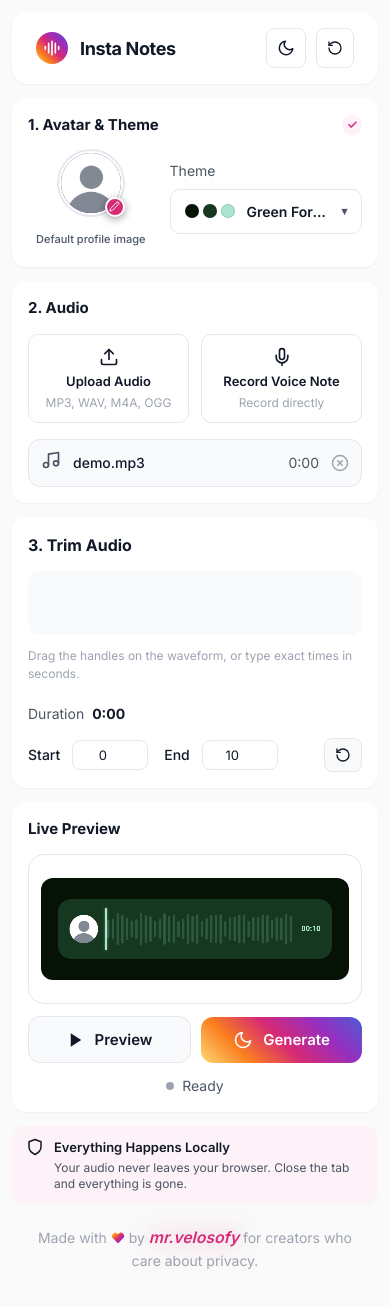
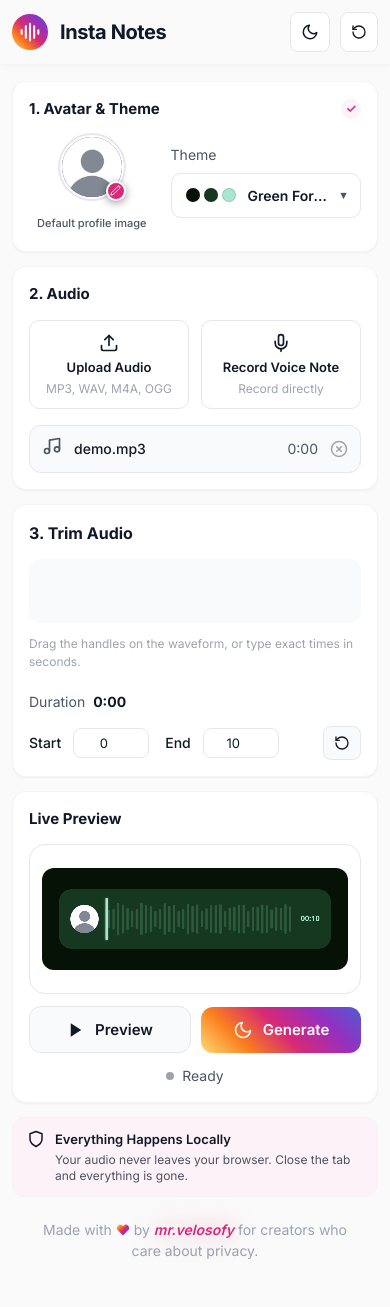
Before and after one commit to mr-velosofy/Insta-Notes, a FastAPI app: page /studio in a window 390 px wide. After the commit the page ends 1259 px from the top, so only its background shows below. Run offline with FastAPI, Linux system fonts and the light colour scheme.

Commit message:
Align studio header with landing, add card borders, refine landing header spacing
Studio:
- Make header full-width, sticky, and glass to match the landing page; wrap
  content in a centered .header-inner (max-width 1400, padding 16px 32px)
- Remove body top padding so the sticky header sits flush at top:0 and add a
  24px (16px mobile) gap between the header and the workspace sections
- Bump logo icon to 36px (20px svg) and logo text to 1.25rem to match landing
- Add 1px borders to every panel and the privacy-notice banner, consistent
  with landing feature cards

Landing:
- Center logo-group content and add 16px header-inner gap so the header
  matches the studio header; keep logo text at 20px on all breakpoints
- Add 4px margin between the logo icon and wordmark, and nudge the
  'by mr.velosofy' byline 2px down
- Add a 1px border to the note-card
- Add a <=340px media rule so the byline stays on one line on tiny phones

```diff
--- a/styles/studio.css
+++ b/styles/studio.css
@@ -46,7 +46,7 @@ body {
   line-height: 1.5;
   -webkit-font-smoothing: antialiased;
   -moz-osx-font-smoothing: grayscale;
-  padding: 24px;
+  padding: 0 24px 24px;
 }
 
 a { text-decoration: none; color: inherit; }
@@ -56,21 +56,34 @@ button { cursor: pointer; font-family: inherit; border: none; background: none;
 
 .app-container {
   max-width: 1400px;
-  margin: 0 auto;
+  margin: 24px auto 0;
   display: flex;
   flex-direction: column;
   gap: 24px;
 }
 
-/* --- Header --- */
+/* --- Header (matches landing page: full-width, sticky, glass) --- */
 .header {
+  position: sticky;
+  top: 0;
+  z-index: 50;
+  margin: 0 -24px;
+  background: color-mix(in srgb, var(--bg-body) 72%, transparent);
+  -webkit-backdrop-filter: blur(14px) saturate(1.5);
+  backdrop-filter: blur(14px) saturate(1.5);
+  border-bottom: 1px solid var(--border-color);
+  box-shadow: 0 1px 8px rgba(0, 0, 0, 0.03);
+}
+
+.header-inner {
+  width: 100%;
+  max-width: 1400px;
+  margin: 0 auto;
   display: flex;
   justify-content: space-between;
   align-items: center;
-  background: var(--card-bg);
-  padding: 16px 24px;
-  border-radius: 16px;
-  box-shadow: var(--shadow-sm);
+  gap: 16px;
+  padding: 16px 32px;
 }
 
 .logo-group {
@@ -82,8 +95,8 @@ button { cursor: pointer; font-family: inherit; border: none; background: none;
 .logo-link { display: flex; }
 
 .logo-icon {
-  width: 32px;
-  height: 32px;
+  width: 36px;
+  height: 36px;
   background-color: var(--logo-bg, #111);
   background-image: var(--insta-gradient, linear-gradient(45deg, #feda75, #fa7e1e, #d62976, #962fbf, #4f5bd5));
   border-radius: 50%;
@@ -92,11 +105,11 @@ button { cursor: pointer; font-family: inherit; border: none; background: none;
   justify-content: center;
   color: var(--logo-fg, var(--brand-orange)); /* Waveform inside the circle */
 }
-.logo-icon svg { width: 16px; height: 16px; }
+.logo-icon svg { width: 20px; height: 20px; }
 
 .logo-text {
   font-weight: 700;
-  font-size: 1.125rem;
+  font-size: 1.25rem;
   letter-spacing: -0.02em;
 }
 
@@ -104,7 +117,7 @@ button { cursor: pointer; font-family: inherit; border: none; background: none;
 .grad-text {
   font-style: italic;
   font-weight: 600;
-  font-size: 1.125em;
+  font-size: 1em;
   color: #d62976;
   filter: drop-shadow(0 0 12px rgba(214, 41, 118, 0.5));
 }
@@ -203,6 +216,7 @@ html[data-ui-mode="dark"] .ui-mode-btn .icon-moon { display: none; }
   background: var(--card-bg);
   border-radius: 16px;
   padding: 24px;
+  border: 1px solid var(--border-color);
   box-shadow: var(--shadow-sm);
   min-width: 0;
   max-width: 100%;
@@ -663,6 +677,7 @@ html[data-ui-mode="dark"] .ui-mode-btn .icon-moon { display: none; }
   display: flex;
   gap: 16px;
   align-items: flex-start;
+  border: 1px solid var(--border-color);
 }
 .privacy-icon { color: var(--text-main); flex-shrink: 0; }
 .privacy-icon svg { width: 24px; height: 24px; }
@@ -1043,10 +1058,12 @@ html[data-ui-mode="dark"] .ui-mode-btn .icon-moon { display: none; }
   .privacy-notice { grid-column: 1; grid-row: 5; }
 }
 @media (max-width: 768px) {
-  body { padding: 12px; overflow-x: hidden; }
+  body { padding: 0 12px 12px; overflow-x: hidden; }
+  .app-container { margin-top: 16px; }
   .trim-inputs { flex-direction: column; gap: 16px; align-items: flex-start; }
   .input-group-row { flex-wrap: wrap; width: 100%; }
-  .header { gap: 12px; align-items: center; }
+  .header { margin: 0 -12px; }
+  .header-inner { gap: 12px; padding: 12px; }
   #reset-btn { padding: 8px 10px; }
   .reset-text { display: none; }
 
--- a/templates/studio.html
+++ b/templates/studio.html
@@ -13,8 +13,8 @@
 </head>
 <body>
 
-    <div class="app-container">
-        <header class="header">
+    <header class="header">
+        <div class="header-inner">
             <div class="logo-group">
                 <a class="logo-link" href="/" title="Back to home">
                     <div class="logo-icon">
@@ -51,8 +51,10 @@
                     <span class="reset-text">Reset Project</span>
                 </button>
             </div>
-        </header>
+        </div>
+    </header>
 
+    <div class="app-container">
         <div class="workspace">
 
             <!-- 1. Avatar & Theme -->
```
Also changed, not shown: styles/landing.css (+13 -3 lines).
